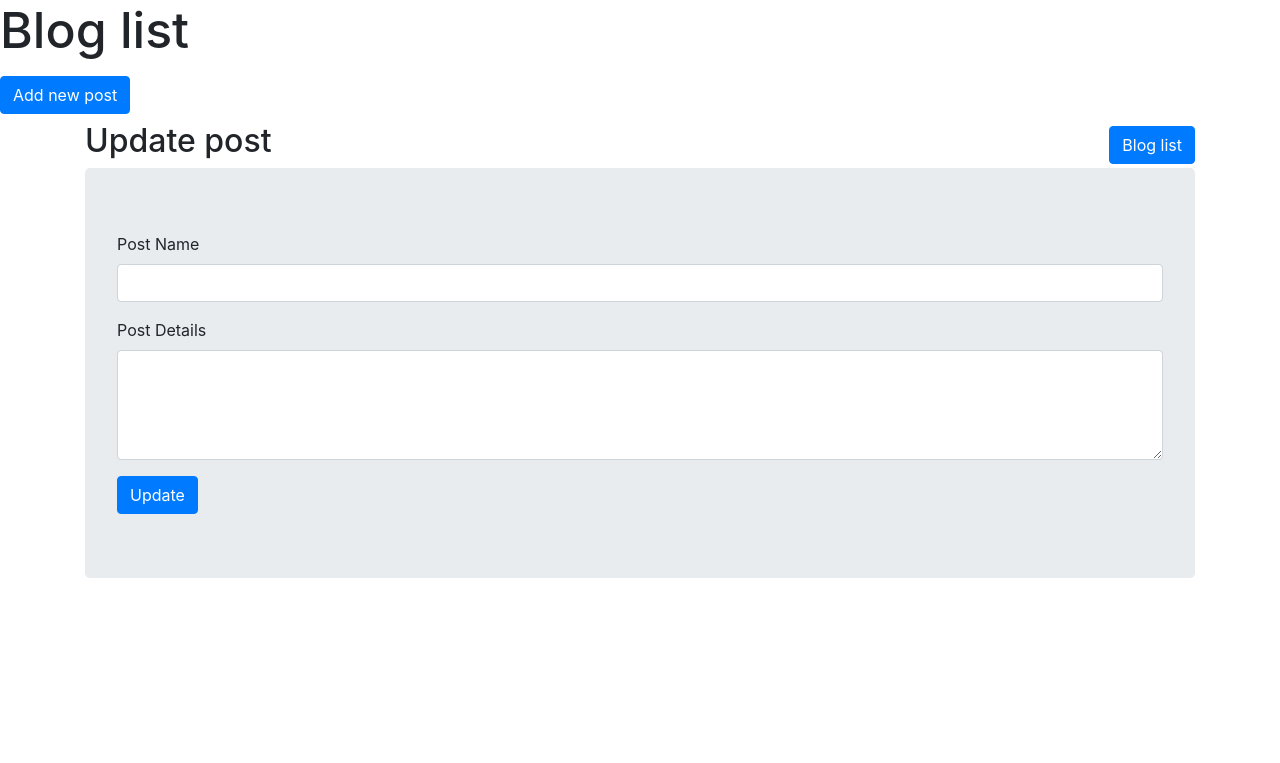
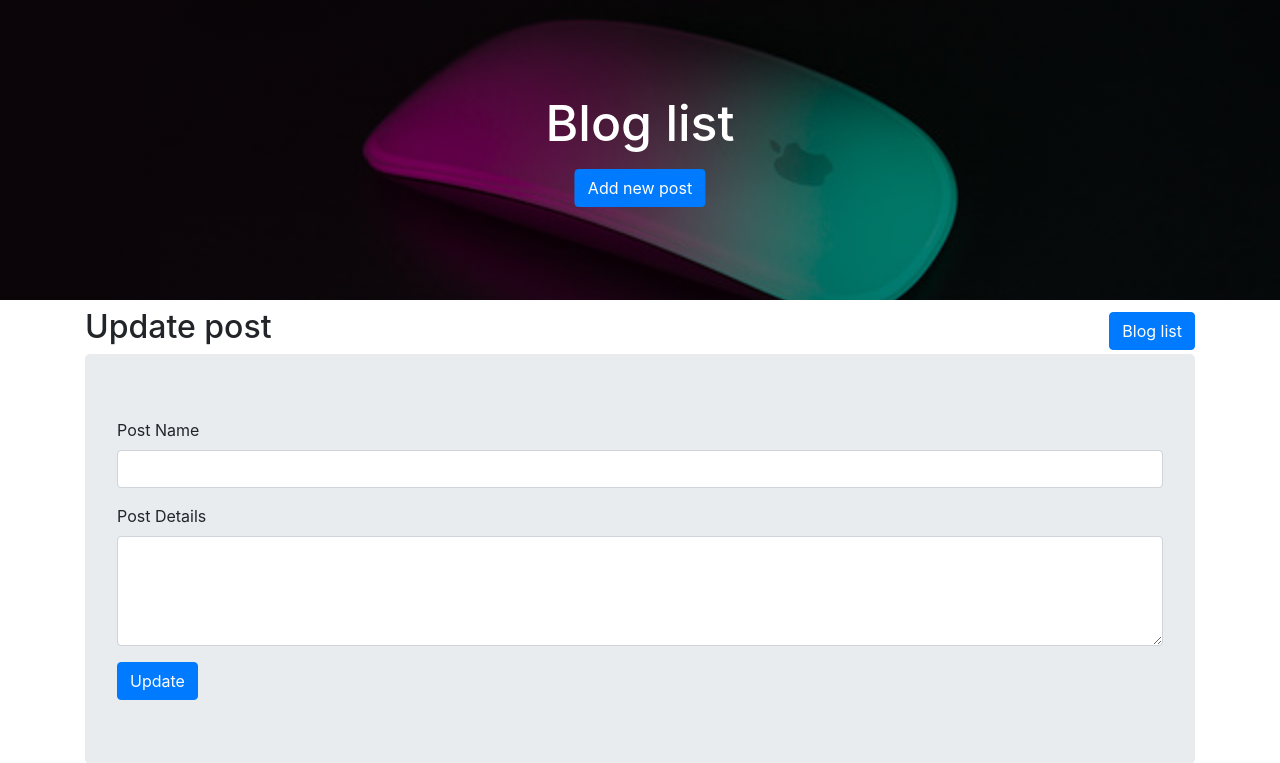
Before and after one commit to Nabapadma-sarker/django-project, a Django app: template post/templates/post/edit.html in a window 1280 px wide. Shown: the top 763 px of the page. Run offline with Django 3.2, Linux system fonts and the light colour scheme; the template is opened without the code that fills it, so the values that code supplies are empty; some libraries are stand-ins or nearby versions.

Commit message:
documentation changed.

```diff
--- a/post/templates/post/edit.html
+++ b/post/templates/post/edit.html
@@ -19,8 +19,8 @@
 <body>
     <div class="container-fluid">
         <div class="row">
-            <div class="hero-image">
-                <div class="hero-text">
+            <div class="banner">
+                <div class="banner-text">
                     <h1 style="font-size:50px">Blog list</h1>
                     <a class="btn btn-primary mt-2" href={% url 'create' %} role="button">Add new post</a>
                 </div>
```
Also changed, not shown: README.md, 3 other files.
